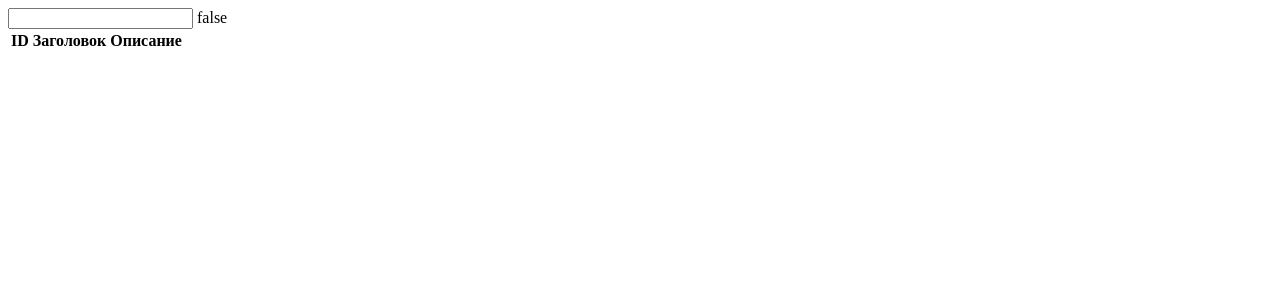
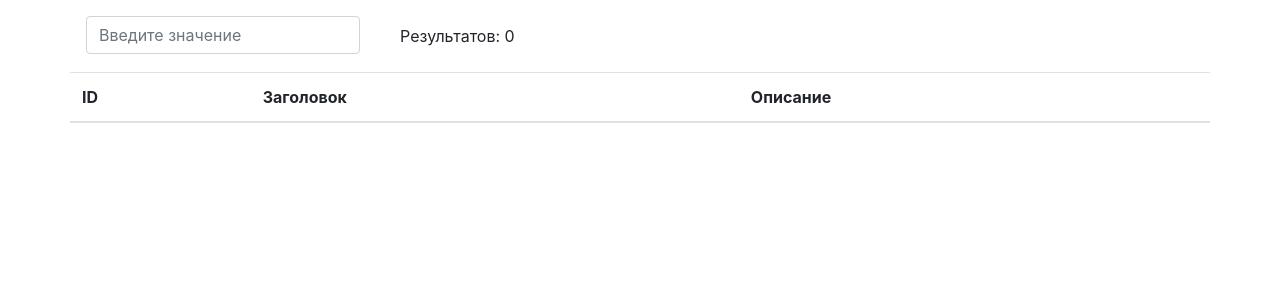
Before and after one commit to kirchanovis/rxjsTest, an Angular app: page / in a window 1280 px wide. Shown: the top 300 px of the page. Built offline with nearby package versions, Linux system fonts and the light colour scheme.

Commit message:
add bootstrap

```diff
--- a/package.json
+++ b/package.json
@@ -21,6 +21,7 @@
     "@angular/platform-browser": "^5.2.0",
     "@angular/platform-browser-dynamic": "^5.2.0",
     "@angular/router": "^5.2.0",
+    "bootstrap": "^4.1.3",
     "core-js": "^2.4.1",
     "rxjs": "^5.5.6",
     "zone.js": "^0.8.19"
--- a/src/app/component/search/search.component.html
+++ b/src/app/component/search/search.component.html
@@ -1,12 +1,18 @@
-<input type="text" [formControl]="search">
-{{error}}
 
-<div *ngIf="error">
-    Ошибка на сервере
-</div>
-<div *ngIf="!error">
-    {{countResult}}
-    <table >
+<div class="container">
+    <div class="row">
+        <div class="col-xs-4 p-3">
+            <input type="text" class="search form-control" [formControl]="search" placeholder="Введите значение">
+        </div>
+        <div *ngIf="!error" class="col-xs-4 p-4">
+            Результатов: {{countResult}}
+        </div>
+    </div>
+    <div class="row" *ngIf="error">
+        Ошибка на сервере
+    </div>
+    <div class="row" *ngIf="!error">
+        <table class="table table-hover table-mc-light-blue" >
             <thead>
                 <th (click)="sortClick('id')">ID</th>
                 <th (click)="sortClick('title')">Заголовок</th>
@@ -18,6 +24,14 @@
                     <td>{{search.title}}</td>
                     <td>{{search.description}}</td>
                 </tr>
+                <tr *ngIf="loading" class="warning no-result">
+                    <td colspan="3"></td>
+                </tr>
             </tbody>
         </table>
+    </div>
 </div>
+
+<div *ngIf="isLoading$ | async">
+    <div class="spinner"></div>
+</div>
--- a/src/app/component/search/search.component.scss
+++ b/src/app/component/search/search.component.scss
@@ -0,0 +1,25 @@
+.spinner{
+    width: 20px;
+    height: 20px;
+
+    border: 2px solid #f3f3f3;
+    border-top:3px solid #f25a41;
+    border-radius: 100%;
+
+    position: absolute;
+    top:0;
+    bottom:0;
+    left:0;
+    right: 0;
+    margin: auto;
+
+    animation: spin 1s infinite linear;
+}
+
+@keyframes spin {
+    from{
+        transform: rotate(0deg);
+    }to{
+        transform: rotate(360deg);
+    }
+}
--- a/src/app/component/search/search.component.ts
+++ b/src/app/component/search/search.component.ts
@@ -1,9 +1,11 @@
 import { Component, OnInit } from '@angular/core';
 import { Search } from '../../model/search';
 import { FormControl } from '@angular/forms';
-import { debounceTime, distinctUntilChanged, switchMap, map, retryWhen, delay } from 'rxjs/operators';
+import { Observable } from 'rxjs/Observable';
+import { debounceTime, distinctUntilChanged, switchMap, map, retryWhen, delay, finalize } from 'rxjs/operators';
 import { SearchService } from './search.service';
 import { orderBy } from 'lodash';
+import {BehaviorSubject } from 'rxjs/BehaviorSubject';
 
 @Component({
   selector: 'app-search',
@@ -13,18 +15,21 @@ import { orderBy } from 'lodash';
 export class SearchComponent implements OnInit {
 
   searchResult: Search[];
-  countResult: Number;
+  result$: Observable<Search[]>;
+  countResult: Number = 0;
   search: FormControl = new FormControl();
   counter = 0;
   error: Boolean = false;
+  loading: Boolean = false;
   order: String = 'asc';
+  isLoading$: BehaviorSubject<boolean> = new BehaviorSubject(false);
 
   constructor(private searchService: SearchService) {}
 
   ngOnInit() {
-    const first = this.search.valueChanges;
-
-    const second = first.pipe(
+    this.isLoading$.next(false);
+    this.result$ = this.search.valueChanges
+    .pipe(
       debounceTime(1000),
       distinctUntilChanged(),
       map((value) => {
@@ -44,10 +49,12 @@ export class SearchComponent implements OnInit {
       )
     );
 
-    second.subscribe(result => {
+this.result$.subscribe(result => {
       this.searchResult = result;
       this.countResult = result.length;
-    });
+    },
+    error => {},
+    () => {});
   }
 
   sortClick(field) {
```
Also changed, not shown: .angular-cli.json, 1 other file (tests, documents, lock files or other folders).
